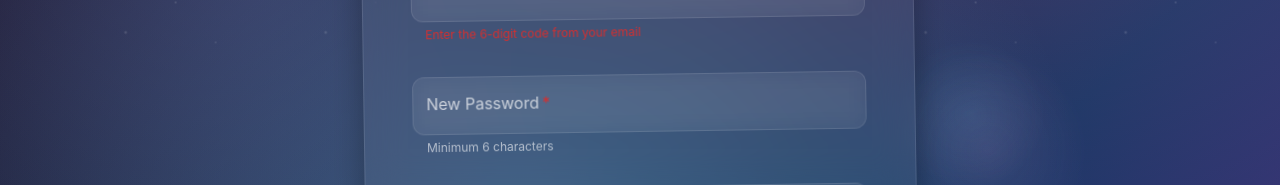
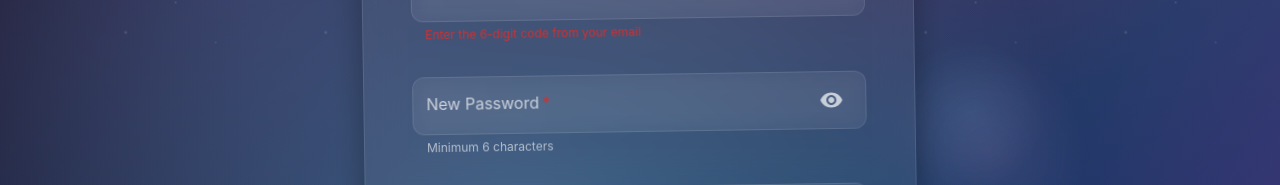
Before and after one commit to kabirshhaikh/fitspine-frontend, a React (Vite) app: page /reset-password in a window 1280 px wide. Shown: the part 602-787 px from the top of the page. Built offline with nearby package versions, Linux system fonts and the light colour scheme; no server answers.

Commit message:
Added logic to reset the password

```diff
--- a/src/pages/auth/ResetPassword.jsx
+++ b/src/pages/auth/ResetPassword.jsx
@@ -11,7 +11,7 @@ import {
   Alert,
   CircularProgress,
 } from '@mui/material';
-import { HealthAndSafety, LockReset as LockResetIcon } from '@mui/icons-material';
+import { HealthAndSafety, LockReset as LockResetIcon, Visibility, VisibilityOff } from '@mui/icons-material';
 import authService from '../../services/auth.service';
 import '../auth/Auth.css';
 
@@ -28,6 +28,8 @@ const ResetPassword = () => {
   const [error, setError] = useState('');
   const [success, setSuccess] = useState(false);
   const [loading, setLoading] = useState(false);
+  const [showNewPassword, setShowNewPassword] = useState(false);
+  const [showConfirmPassword, setShowConfirmPassword] = useState(false);
 
   useEffect(() => {
     // If no email in URL, show error
@@ -91,7 +93,18 @@ const ResetPassword = () => {
 
     try {
       setLoading(true);
-      await authService.verifyResetToken(emailFromUrl, formData.token, formData.newPassword);
+      console.log('Reset Password Data:', {
+        email: emailFromUrl,
+        securityToken: formData.token,
+        newPassword: formData.newPassword,
+        confirmPassword: formData.confirmPassword
+      });
+      await authService.verifyResetToken(
+        emailFromUrl,
+        formData.token,
+        formData.newPassword,
+        formData.confirmPassword
+      );
       setSuccess(true);
 
       // Redirect to login after 3 seconds
@@ -395,7 +408,7 @@ const ResetPassword = () => {
                 fullWidth
                 label="New Password"
                 name="newPassword"
-                type="password"
+                type={showNewPassword ? 'text' : 'password'}
                 value={formData.newPassword}
                 onChange={handleChange}
                 error={!!error && formData.newPassword === ''}
@@ -404,6 +417,24 @@ const ResetPassword = () => {
                 required
                 autoComplete="new-password"
                 disabled={loading || !emailFromUrl}
+                InputProps={{
+                  endAdornment: (
+                    <Button
+                      type="button"
+                      onClick={() => setShowNewPassword(!showNewPassword)}
+                      sx={{
+                        minWidth: 'auto',
+                        p: 1,
+                        color: 'rgba(255, 255, 255, 0.7)',
+                        '&:hover': {
+                          backgroundColor: 'transparent',
+                        },
+                      }}
+                    >
+                      {showNewPassword ? <VisibilityOff /> : <Visibility />}
+                    </Button>
+                  ),
+                }}
                 sx={{
                   mb: 2,
                   "& .MuiOutlinedInput-root": {
@@ -437,7 +468,7 @@ const ResetPassword = () => {
                 fullWidth
                 label="Confirm Password"
                 name="confirmPassword"
-                type="password"
+                type={showConfirmPassword ? 'text' : 'password'}
                 value={formData.confirmPassword}
                 onChange={handleChange}
                 error={!!error && formData.confirmPassword !== formData.newPassword}
@@ -446,6 +477,24 @@ const ResetPassword = () => {
                 required
                 autoComplete="new-password"
                 disabled={loading || !emailFromUrl}
+                InputProps={{
+                  endAdornment: (
+                    <Button
+                      type="button"
+                      onClick={() => setShowConfirmPassword(!showConfirmPassword)}
+                      sx={{
+                        minWidth: 'auto',
+                        p: 1,
+                        color: 'rgba(255, 255, 255, 0.7)',
+                        '&:hover': {
+                          backgroundColor: 'transparent',
+                        },
+                      }}
+                    >
+                      {showConfirmPassword ? <VisibilityOff /> : <Visibility />}
+                    </Button>
+                  ),
+                }}
                 sx={{
                   mb: 3,
                   "& .MuiOutlinedInput-root": {
--- a/src/services/auth.service.js
+++ b/src/services/auth.service.js
@@ -122,12 +122,13 @@ class AuthService {
     }
   }
 
-  async verifyResetToken(email, token, newPassword) {
+  async verifyResetToken(email, securityToken, newPassword, confirmPassword) {
     try {
-      const { data } = await api.post('/api/user/reset-password', {
+      const { data } = await api.post('/api/user/set-password', {
         email,
-        token,
-        newPassword
+        securityToken,
+        newPassword,
+        confirmPassword
       });
       return data;
     } catch (error) {
```
